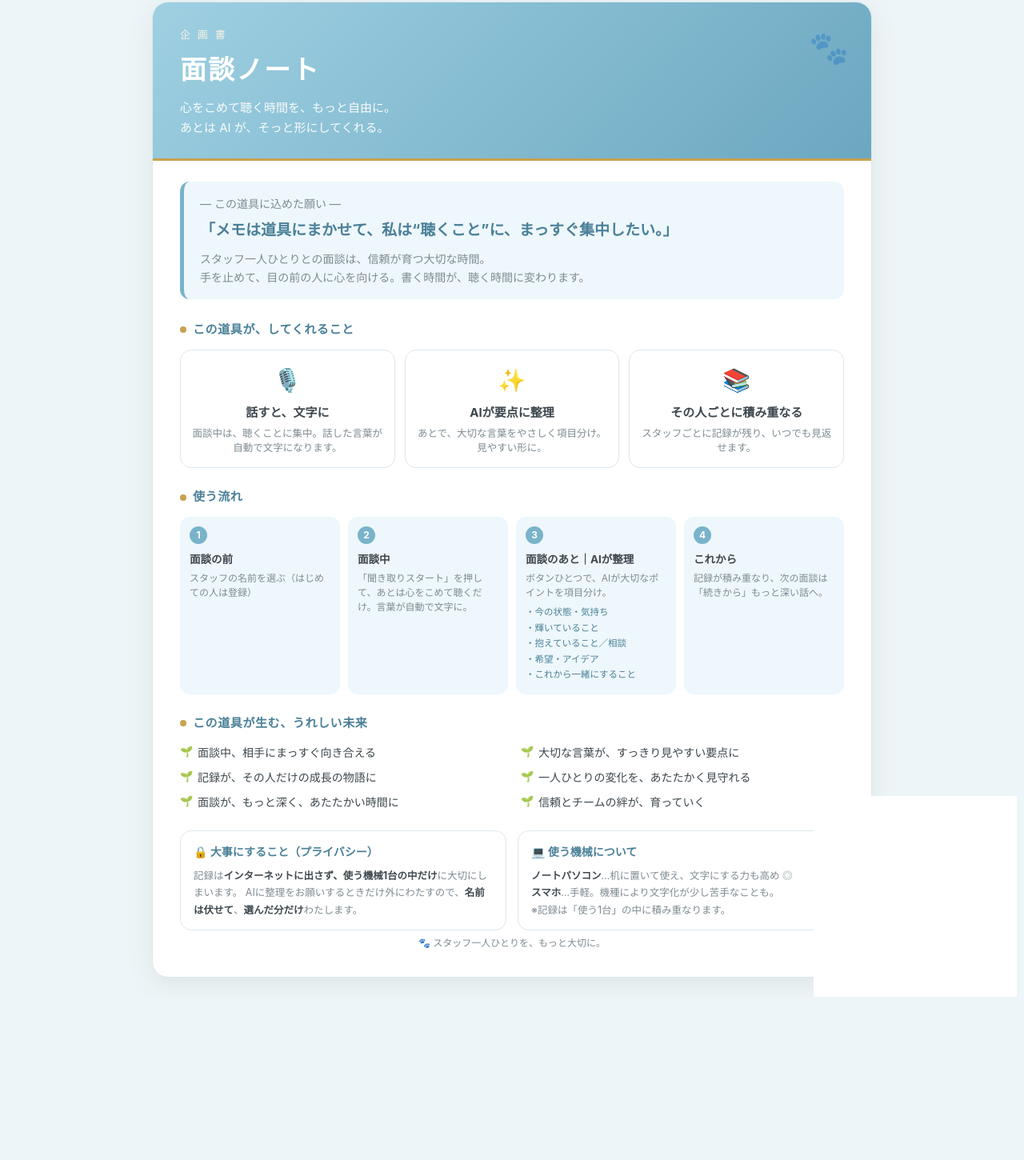
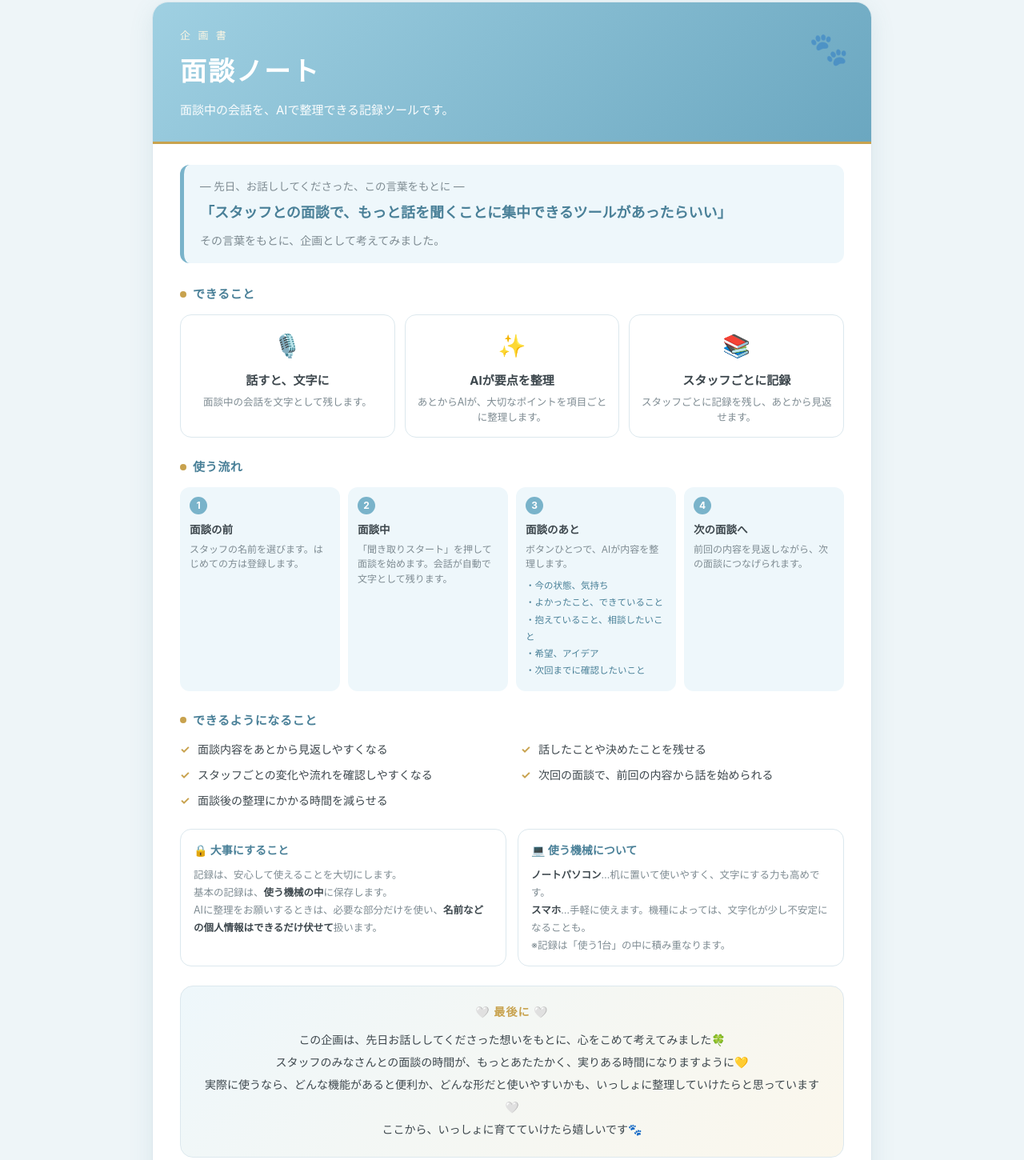
Before and after one commit to begracenao-alt/mendan, a plain HTML site: page index.html in a window 1280 px wide. Shown: the part 22-1472 px from the top of the page at 80% size. Before the commit the page ends 1268 px from the top, so only its background shows below. Drawn offline with Linux system fonts and the light colour scheme.

Commit message:
文面をなお様の言葉に刷新＋最後にをやさしく（ハート・共創のよびかけ）
Co-Authored-By: Claude Opus 4.8 (1M context) <noreply@anthropic.com>

```diff
--- a/index.html
+++ b/index.html
@@ -8,75 +8,80 @@
   :root{
     --bg:#eef5f8; --sheet:#ffffff; --line:#dce8ee;
     --text:#3d474d; --sub:#7e8b92;
-    --green:#79b3ca; --green-d:#4a8098; --cream:#eef7fb;
-    --gold:#c8a24e; --rose:#d99a8f;
+    --blue:#79b3ca; --blue-d:#4a8098; --cream:#eef7fb;
+    --gold:#c8a24e;
   }
   *{ box-sizing:border-box; margin:0; padding:0; }
   body{
     font-family:-apple-system,"Hiragino Kaku Gothic ProN","メイリオ",sans-serif;
-    background:var(--bg); color:var(--text); line-height:1.65;
-    padding:24px 16px; -webkit-font-smoothing:antialiased;
+    background:var(--bg); color:var(--text); line-height:1.7; -webkit-font-smoothing:antialiased;
+    padding:24px 16px;
   }
   .sheet{
     max-width:900px; margin:0 auto; background:var(--sheet);
     border:1px solid var(--line); border-radius:20px; overflow:hidden;
-    box-shadow:0 8px 30px rgba(95,127,100,.12);
+    box-shadow:0 8px 30px rgba(74,128,152,.12);
   }
 
   .head{
     background:linear-gradient(135deg,#9fd0e2,#6ba7c0); color:#fff;
-    padding:30px 34px 26px; position:relative;
-    border-bottom:3px solid var(--gold);
+    padding:30px 34px 26px; position:relative; border-bottom:3px solid var(--gold);
   }
-  .head .kicker{ font-size:13px; letter-spacing:.2em; opacity:.95; color:#fdf6e3; }
+  .head .kicker{ font-size:13px; letter-spacing:.22em; color:#fdf6e3; }
   .head h1{ font-size:33px; letter-spacing:.06em; margin:6px 0 8px; }
-  .head .tag{ font-size:15px; opacity:.95; font-weight:normal; }
-  .head .paw{ position:absolute; right:28px; top:24px; font-size:40px; opacity:.35; }
+  .head .tag{ font-size:15px; opacity:.97; font-weight:normal; }
+  .head .paw{ position:absolute; right:28px; top:24px; font-size:40px; opacity:.4; }
 
   .body{ padding:26px 34px 30px; }
 
   .wish{
-    background:var(--cream); border-left:5px solid var(--green);
+    background:var(--cream); border-left:5px solid var(--blue);
     border-radius:12px; padding:16px 20px; margin-bottom:26px;
   }
-  .wish .lead{ font-size:14px; color:var(--sub); margin-bottom:6px; }
-  .wish .q{ font-size:19px; font-weight:bold; color:var(--green-d); }
+  .wish .lead{ font-size:13.5px; color:var(--sub); margin-bottom:6px; }
+  .wish .q{ font-size:18px; font-weight:bold; color:var(--blue-d); line-height:1.7; }
   .wish .note{ font-size:14px; color:var(--sub); margin-top:8px; }
 
-  .h{ font-size:15px; font-weight:bold; color:var(--green-d);
+  .h{ font-size:15px; font-weight:bold; color:var(--blue-d);
       letter-spacing:.04em; margin:0 0 12px; display:flex; align-items:center; gap:8px; }
   .h::before{ content:""; width:8px; height:8px; border-radius:50%; background:var(--gold); }
   .sec{ margin-bottom:24px; }
 
   .three{ display:grid; grid-template-columns:1fr 1fr 1fr; gap:12px; }
-  .fcard{ background:#fff; border:1px solid var(--line); border-radius:14px; padding:14px; text-align:center; }
+  .fcard{ background:#fff; border:1px solid var(--line); border-radius:14px; padding:15px 13px; text-align:center; }
   .fcard .ico{ font-size:28px; }
-  .fcard .t{ font-size:15px; font-weight:bold; margin:6px 0 4px; }
-  .fcard .d{ font-size:12.5px; color:var(--sub); line-height:1.5; }
+  .fcard .t{ font-size:15px; font-weight:bold; margin:7px 0 4px; }
+  .fcard .d{ font-size:12.5px; color:var(--sub); line-height:1.55; }
 
   .flow{ display:grid; grid-template-columns:repeat(4,1fr); gap:10px; }
-  .step{ background:var(--cream); border-radius:12px; padding:12px 12px 14px; position:relative; }
-  .step .num{ font-size:12px; font-weight:bold; color:#fff; background:var(--green);
+  .step{ background:var(--cream); border-radius:12px; padding:12px 12px 14px; }
+  .step .num{ font-size:12px; font-weight:bold; color:#fff; background:var(--blue);
     width:22px; height:22px; border-radius:50%; display:flex; align-items:center; justify-content:center; margin-bottom:8px; }
   .step .st{ font-size:13.5px; font-weight:bold; margin-bottom:4px; }
-  .step .sd{ font-size:12px; color:var(--sub); line-height:1.5; }
-  .step .items{ font-size:11.5px; color:var(--green-d); margin-top:6px; line-height:1.7; }
+  .step .sd{ font-size:12px; color:var(--sub); line-height:1.55; }
+  .step .items{ font-size:11.5px; color:var(--blue-d); margin-top:7px; line-height:1.85; }
 
   .future{ display:grid; grid-template-columns:1fr 1fr; gap:8px 22px; }
   .future li{ list-style:none; font-size:14px; padding-left:22px; position:relative; }
-  .future li::before{ content:"🌱"; position:absolute; left:0; font-size:13px; }
+  .future li::before{ content:"✓"; position:absolute; left:0; color:var(--gold); font-weight:bold; }
 
-  .bottom{ display:grid; grid-template-columns:1fr 1fr; gap:14px; margin-top:4px; }
+  .bottom{ display:grid; grid-template-columns:1fr 1fr; gap:14px; }
   .mini{ background:#fff; border:1px solid var(--line); border-radius:14px; padding:14px 16px; }
-  .mini .mt{ font-size:14px; font-weight:bold; color:var(--green-d); margin-bottom:8px; }
-  .mini .md{ font-size:12.5px; color:var(--sub); line-height:1.7; }
+  .mini .mt{ font-size:14px; font-weight:bold; color:var(--blue-d); margin-bottom:8px; }
+  .mini .md{ font-size:12.5px; color:var(--sub); line-height:1.75; }
   .mini .md b{ color:var(--text); }
 
-  .foot{ text-align:center; font-size:12px; color:var(--sub); padding:6px 0 2px; }
+  .closing{
+    margin-top:24px; background:linear-gradient(135deg,#eef7fb,#fbf7ec);
+    border:1px solid var(--line); border-radius:16px; padding:20px 22px; text-align:center;
+  }
+  .closing .ct{ font-size:14px; font-weight:bold; color:var(--gold); letter-spacing:.08em; margin-bottom:10px; }
+  .closing p{ font-size:14px; color:var(--text); line-height:2; }
+
+  .foot{ text-align:center; font-size:12px; color:var(--sub); padding:16px 0 2px; }
 
   @media (max-width:640px){
-    .three,.flow,.future{ grid-template-columns:1fr; }
-    .bottom{ grid-template-columns:1fr; }
+    .three,.flow,.future,.bottom{ grid-template-columns:1fr; }
     .head h1{ font-size:27px; }
   }
   @media print{
@@ -92,35 +97,34 @@
     <div class="paw">🐾</div>
     <div class="kicker">企 画 書</div>
     <h1>面談ノート</h1>
-    <div class="tag">心をこめて聴く時間を、もっと自由に。<br>あとは AI が、そっと形にしてくれる。</div>
+    <div class="tag">面談中の会話を、AIで整理できる記録ツールです。</div>
   </div>
 
   <div class="body">
 
     <div class="wish">
-      <div class="lead">― この道具に込めた願い ―</div>
-      <div class="q">「メモは道具にまかせて、私は“聴くこと”に、まっすぐ集中したい。」</div>
-      <div class="note">スタッフ一人ひとりとの面談は、信頼が育つ大切な時間。<br>
-      手を止めて、目の前の人に心を向ける。書く時間が、聴く時間に変わります。</div>
+      <div class="lead">― 先日、お話ししてくださった、この言葉をもとに ―</div>
+      <div class="q">「スタッフとの面談で、もっと話を聞くことに集中できるツールがあったらいい」</div>
+      <div class="note">その言葉をもとに、企画として考えてみました。</div>
     </div>
 
     <div class="sec">
-      <div class="h">この道具が、してくれること</div>
+      <div class="h">できること</div>
       <div class="three">
         <div class="fcard">
           <div class="ico">🎙️</div>
           <div class="t">話すと、文字に</div>
-          <div class="d">面談中は、聴くことに集中。話した言葉が自動で文字になります。</div>
+          <div class="d">面談中の会話を文字として残します。</div>
         </div>
         <div class="fcard">
           <div class="ico">✨</div>
-          <div class="t">AIが要点に整理</div>
-          <div class="d">あとで、大切な言葉をやさしく項目分け。見やすい形に。</div>
+          <div class="t">AIが要点を整理</div>
+          <div class="d">あとからAIが、大切なポイントを項目ごとに整理します。</div>
         </div>
         <div class="fcard">
           <div class="ico">📚</div>
-          <div class="t">その人ごとに積み重なる</div>
-          <div class="d">スタッフごとに記録が残り、いつでも見返せます。</div>
+          <div class="t">スタッフごとに記録</div>
+          <div class="d">スタッフごとに記録を残し、あとから見返せます。</div>
         </div>
       </div>
     </div>
@@ -131,51 +135,59 @@
         <div class="step">
           <div class="num">1</div>
           <div class="st">面談の前</div>
-          <div class="sd">スタッフの名前を選ぶ（はじめての人は登録）</div>
+          <div class="sd">スタッフの名前を選びます。はじめての方は登録します。</div>
         </div>
         <div class="step">
           <div class="num">2</div>
           <div class="st">面談中</div>
-          <div class="sd">「聞き取りスタート」を押して、あとは心をこめて聴くだけ。言葉が自動で文字に。</div>
+          <div class="sd">「聞き取りスタート」を押して面談を始めます。会話が自動で文字として残ります。</div>
         </div>
         <div class="step">
           <div class="num">3</div>
-          <div class="st">面談のあと｜AIが整理</div>
-          <div class="sd">ボタンひとつで、AIが大切なポイントを項目分け。</div>
-          <div class="items">・今の状態・気持ち<br>・輝いていること<br>・抱えていること／相談<br>・希望・アイデア<br>・これから一緒にすること</div>
+          <div class="st">面談のあと</div>
+          <div class="sd">ボタンひとつで、AIが内容を整理します。</div>
+          <div class="items">・今の状態、気持ち<br>・よかったこと、できていること<br>・抱えていること、相談したいこと<br>・希望、アイデア<br>・次回までに確認したいこと</div>
         </div>
         <div class="step">
           <div class="num">4</div>
-          <div class="st">これから</div>
-          <div class="sd">記録が積み重なり、次の面談は「続きから」もっと深い話へ。</div>
+          <div class="st">次の面談へ</div>
+          <div class="sd">前回の内容を見返しながら、次の面談につなげられます。</div>
         </div>
       </div>
     </div>
 
     <div class="sec">
-      <div class="h">この道具が生む、うれしい未来</div>
+      <div class="h">できるようになること</div>
       <ul class="future">
-        <li>面談中、相手にまっすぐ向き合える</li>
-        <li>大切な言葉が、すっきり見やすい要点に</li>
-        <li>記録が、その人だけの成長の物語に</li>
-        <li>一人ひとりの変化を、あたたかく見守れる</li>
-        <li>面談が、もっと深く、あたたかい時間に</li>
-        <li>信頼とチームの絆が、育っていく</li>
+        <li>面談内容をあとから見返しやすくなる</li>
+        <li>話したことや決めたことを残せる</li>
+        <li>スタッフごとの変化や流れを確認しやすくなる</li>
+        <li>次回の面談で、前回の内容から話を始められる</li>
+        <li>面談後の整理にかかる時間を減らせる</li>
       </ul>
     </div>
 
     <div class="bottom">
       <div class="mini">
-        <div class="mt">🔒 大事にすること（プライバシー）</div>
-        <div class="md">記録は<b>インターネットに出さず、使う機械1台の中だけ</b>に大切にしまいます。
-        AIに整理をお願いするときだけ外にわたすので、<b>名前は伏せて</b>、<b>選んだ分だけ</b>わたします。</div>
+        <div class="mt">🔒 大事にすること</div>
+        <div class="md">記録は、安心して使えることを大切にします。<br>
+        基本の記録は、<b>使う機械の中</b>に保存します。<br>
+        AIに整理をお願いするときは、必要な部分だけを使い、<b>名前などの個人情報はできるだけ伏せて</b>扱います。</div>
       </div>
       <div class="mini">
         <div class="mt">💻 使う機械について</div>
-        <div class="md"><b>ノートパソコン</b>…机に置いて使え、文字にする力も高め ◎<br>
-        <b>スマホ</b>…手軽。機種により文字化が少し苦手なことも。<br>
+        <div class="md"><b>ノートパソコン</b>…机に置いて使いやすく、文字にする力も高めです。<br>
+        <b>スマホ</b>…手軽に使えます。機種によっては、文字化が少し不安定になることも。<br>
         ※記録は「使う1台」の中に積み重なります。</div>
       </div>
+    </div>
+
+    <div class="closing">
+      <div class="ct">🤍 最後に 🤍</div>
+      <p>この企画は、先日お話ししてくださった想いをもとに、心をこめて考えてみました🍀<br>
+      スタッフのみなさんとの面談の時間が、もっとあたたかく、実りある時間になりますように💛<br>
+      実際に使うなら、どんな機能があると便利か、どんな形だと使いやすいかも、いっしょに整理していけたらと思っています🤍<br>
+      ここから、いっしょに育てていけたら嬉しいです🐾</p>
     </div>
 
     <div class="foot">🐾 スタッフ一人ひとりを、もっと大切に。</div>
```
